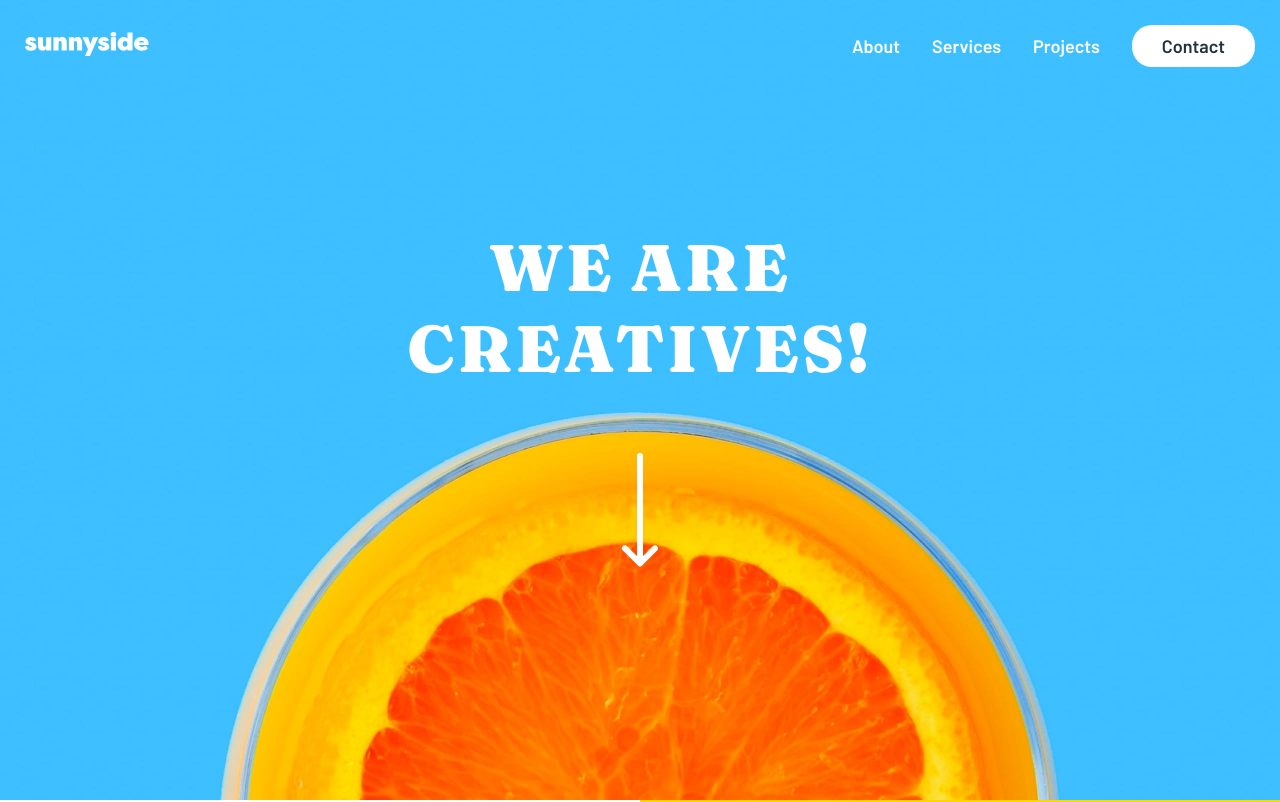
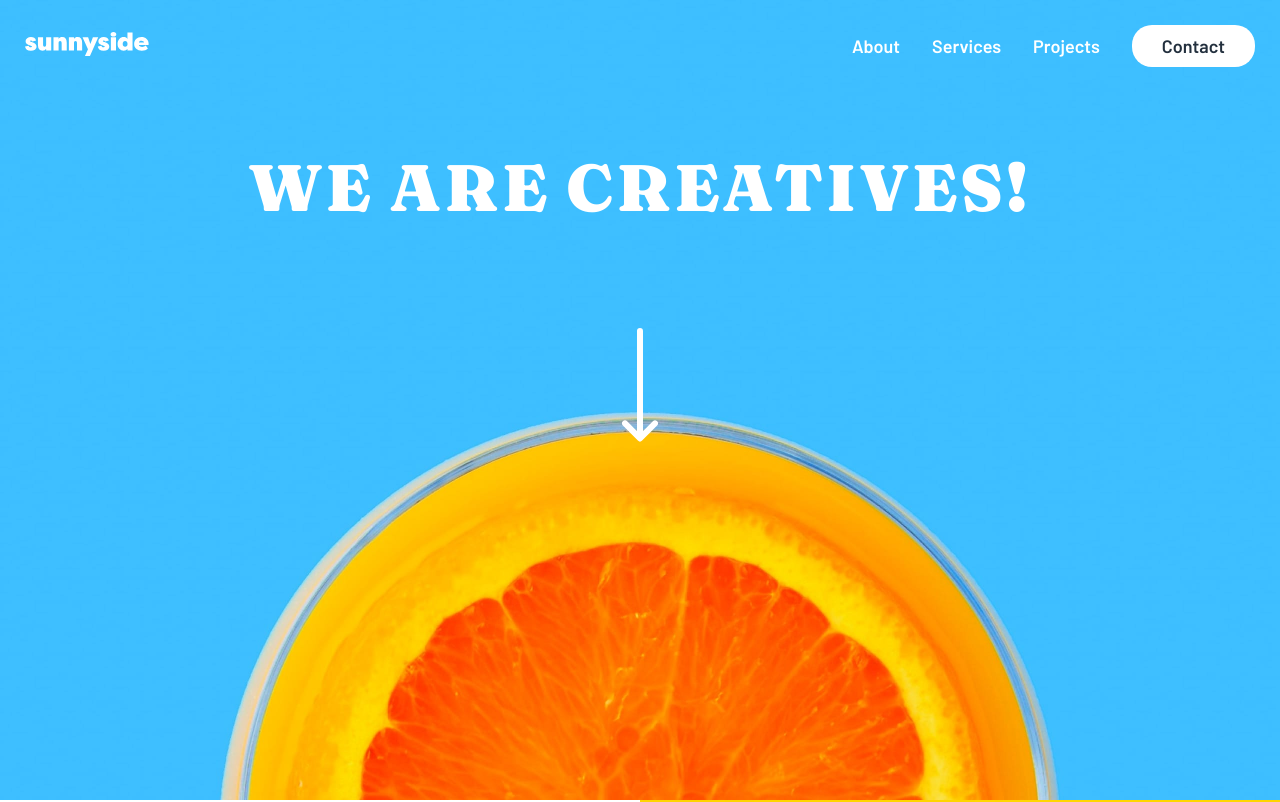
Before and after one commit to KramYengir/frontend-mentor-sunnyside, a React (Vite) app: page / in a window 1280 px wide. Shown: the top 802 px of the page. Built offline with nearby package versions, Linux system fonts and the light colour scheme.

Commit message:
added screenshot & tweaked header size & spacing

```diff
--- a/src/components/Header/Header.css
+++ b/src/components/Header/Header.css
@@ -1,6 +1,6 @@
 header {
   position: relative;
-  min-height: 100vh;
+  min-height: 800px;
   width: min(100vw, 1440px);
   background: url("../../assets/images/mobile/image-header.jpg");
   background-position: top;
@@ -90,18 +90,18 @@ header h1 {
   font-weight: 900;
   font-size: calc(2rem + 2vw + 1vh);
   text-transform: uppercase;
-  text-wrap: balance;
+  /* text-wrap: balance; */
   letter-spacing: 3px;
   color: var(--white);
 
   text-align: center;
-  padding-top: 25vh;
+  padding-top: 15vh;
 }
 
 header img.arrow-down {
   display: block;
   margin-inline: auto;
-  margin-block: 4rem;
+  margin-block: 100px 0;
 }
 
 @media screen and (min-width: 800px) {
@@ -153,6 +153,6 @@ header img.arrow-down {
 
   header h1 {
     text-wrap: none;
-    padding-top: 20vh;
+    padding-top: 10vh;
   }
 }
--- a/src/components/Header/Header.jsx
+++ b/src/components/Header/Header.jsx
@@ -68,9 +68,7 @@ const Header = () => {
             </li>
           </ul>
         </nav>
-        <h1>
-          We Are <br /> Creatives!
-        </h1>
+        <h1>We Are Creatives!</h1>
         <img
           className="arrow-down"
           src={arrowDownImg}
```
Also changed, not shown: public/screenshot-sunnyside.png (added).
